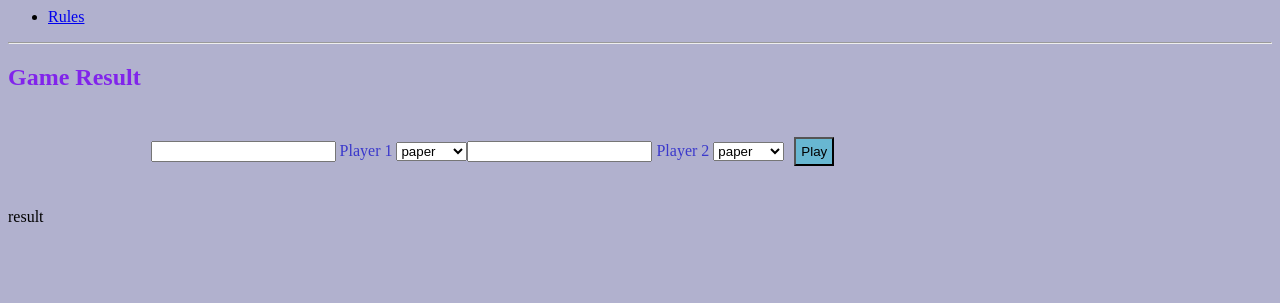
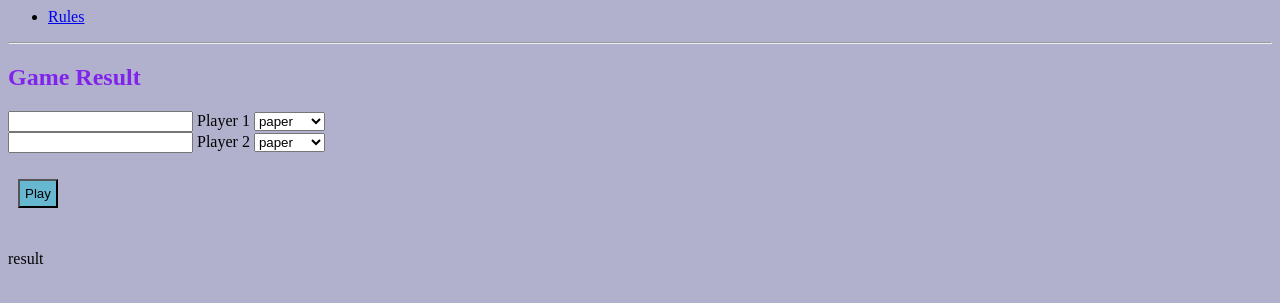
Before and after one commit to hollyhbrady/Flask_HTML_CSS_Game, a Flask app: page /result in a window 1280 px wide. Shown: the top 303 px of the page. Run offline with Flask 2, Linux system fonts and the light colour scheme.

Commit message:
close select tags

```diff
--- a/static/style.css
+++ b/static/style.css
@@ -3,13 +3,8 @@ body {
 }
 
 .flex-container {
-    display: grid;
-    justify-content: space-evenly;
-    grid-template-areas:
-    '1 1 1'
-    '2 2 2'
-    '3 3 3';
-
+    display: flex;
+    flex-direction: column;
 }
 
 .grid-item1 {
--- a/templates/home.html
+++ b/templates/home.html
@@ -8,7 +8,6 @@
     <p>&#x2701; Scissors wins over paper - because scissors cut paper</p>
     <p>Same gesture is a tie.</p>
     <p>Are you ready to play?</p>
-
 <ul>
     <li clas="navlink"><a href="/result">Play</a></li>
 </ul>
--- a/templates/result.html
+++ b/templates/result.html
@@ -7,28 +7,23 @@
 <form class=form-inline action="/result" method="POST">
     <div class="flex-container">
         <div class="grid-item1">
-            <p>
             <input type="text" name="player1">
             <label for="player1">Player 1</label>
             <select name="player1gesture">
-            </p>
-            <p>
+
                 <option value="paper">paper</option>
                 <option value="scissors">scissors</option>
                 <option value="rock">rock</option>
-            </p>
+            </select>
         </div>
         <div class="grid-item2">
-            <p>
             <input type="text" name="player2">
             <label for="player2">Player 2</label>
             <select name="player2gesture">
-            </p>
-            <p>
                 <option value="paper">paper</option>
                 <option value="scissors">scissors</option>
                 <option value="rock">rock</option>
-            </p>
+            </select>
         </div>
         <div class="grid-item3">
             <p>
```
Lines whose indentation alone changed are shown as unchanged.
